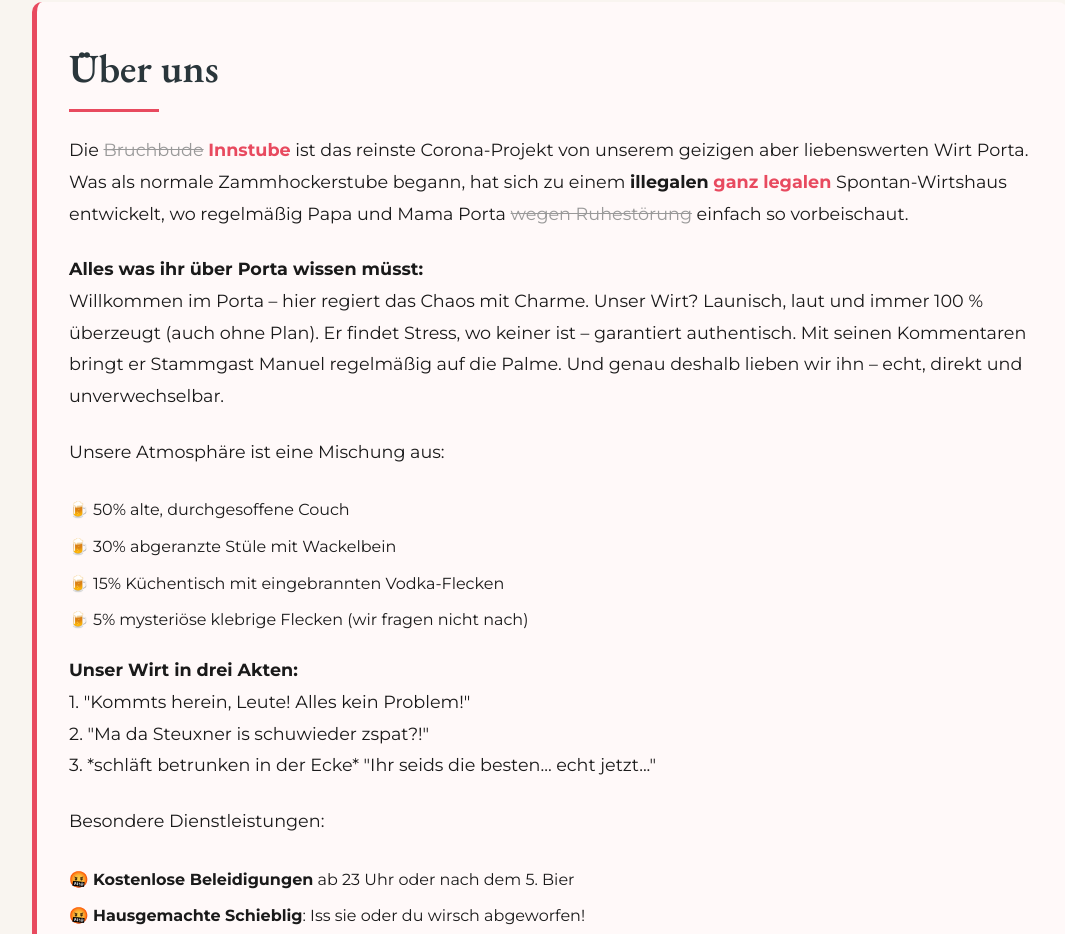
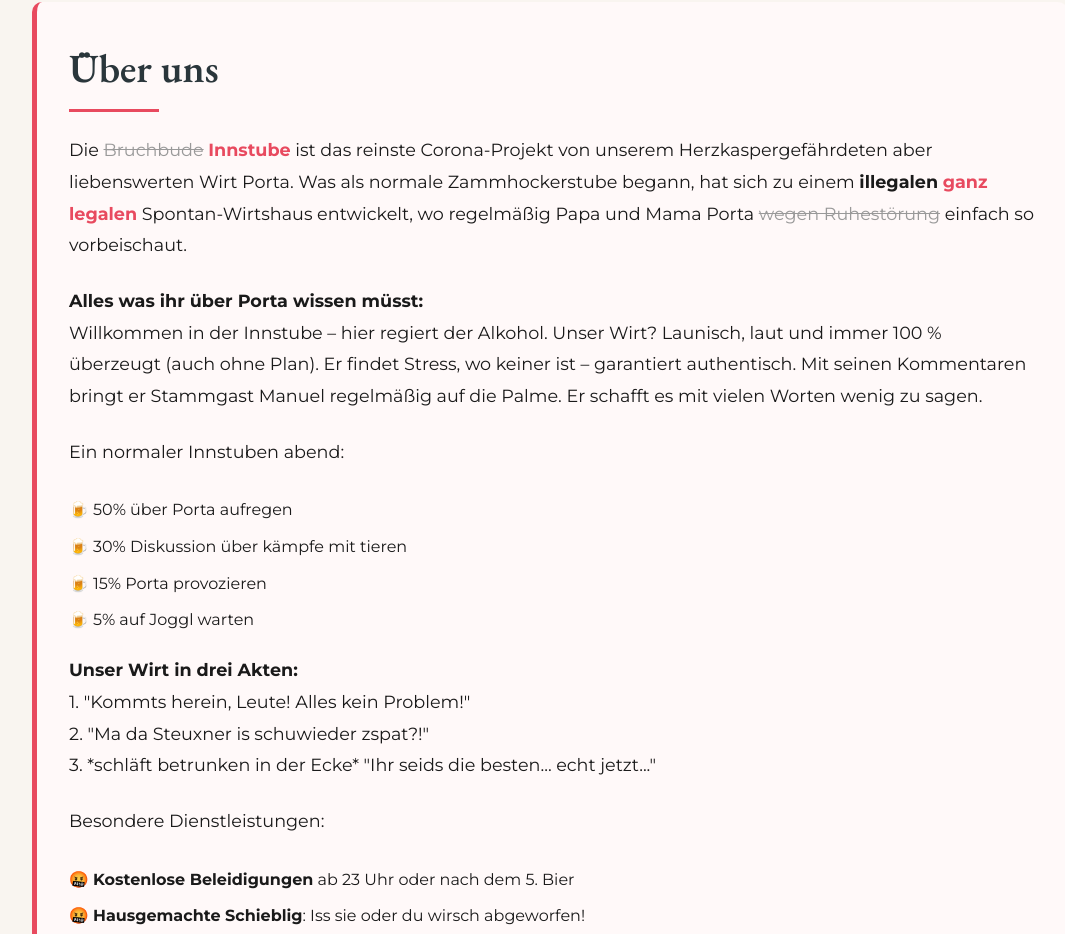
Before and after one commit to Innstube/innstube-webiste, a plain HTML site: page index.html in a window 1280 px wide. Shown: the part 3890-4824 px from the top of the page, without its empty margins (90-1155 px from the left). Drawn offline with nearby package versions, Linux system fonts and the light colour scheme.

Commit message:
Update index.html

```diff
--- a/index.html
+++ b/index.html
@@ -496,25 +496,25 @@
     <section id="ueberuns" tabindex="0">
       <h2>Über uns</h2>
       <p>
-        Die <del>Bruchbude</del> <ins>Innstube</ins> ist das reinste Corona-Projekt von unserem geizigen aber liebenswerten Wirt Porta. Was als normale Zammhockerstube begann, hat sich zu einem <strong>illegalen</strong> <ins>ganz legalen</ins> Spontan-Wirtshaus entwickelt, wo regelmäßig Papa und Mama Porta <del>wegen Ruhestörung</del> einfach so vorbeischaut.
+        Die <del>Bruchbude</del> <ins>Innstube</ins> ist das reinste Corona-Projekt von unserem Herzkaspergefährdeten aber liebenswerten Wirt Porta. Was als normale Zammhockerstube begann, hat sich zu einem <strong>illegalen</strong> <ins>ganz legalen</ins> Spontan-Wirtshaus entwickelt, wo regelmäßig Papa und Mama Porta <del>wegen Ruhestörung</del> einfach so vorbeischaut.
       </p>
 
       <p>
         <strong>Alles was ihr über Porta wissen müsst:</strong><br>
-       Willkommen im Porta – hier regiert das Chaos mit Charme.
+       Willkommen in der Innstube – hier regiert der Alkohol.
        Unser Wirt? Launisch, laut und immer 100 % überzeugt (auch ohne Plan).
        Er findet Stress, wo keiner ist – garantiert authentisch.
        Mit seinen Kommentaren bringt er Stammgast Manuel regelmäßig auf die Palme.
-       Und genau deshalb lieben wir ihn – echt, direkt und unverwechselbar.
+       Er schafft es mit vielen Worten wenig zu sagen.
 
       <p>
-        Unsere Atmosphäre ist eine Mischung aus:
+        Ein normaler Innstuben abend:
       </p>
       <ul style="list-style-type: '🍺 '; padding-left: 1.5rem;">
-        <li>50% alte, durchgesoffene Couch</li>
-        <li>30% abgeranzte Stüle mit Wackelbein</li>
-        <li>15% Küchentisch mit eingebrannten Vodka-Flecken</li>
-        <li>5% mysteriöse klebrige Flecken (wir fragen nicht nach)</li>
+        <li>50% über Porta aufregen</li>
+        <li>30% Diskussion über kämpfe mit tieren</li>
+        <li>15% Porta provozieren</li>
+        <li>5%  auf Joggl warten</li>
       </ul>
 
       <p>
```
